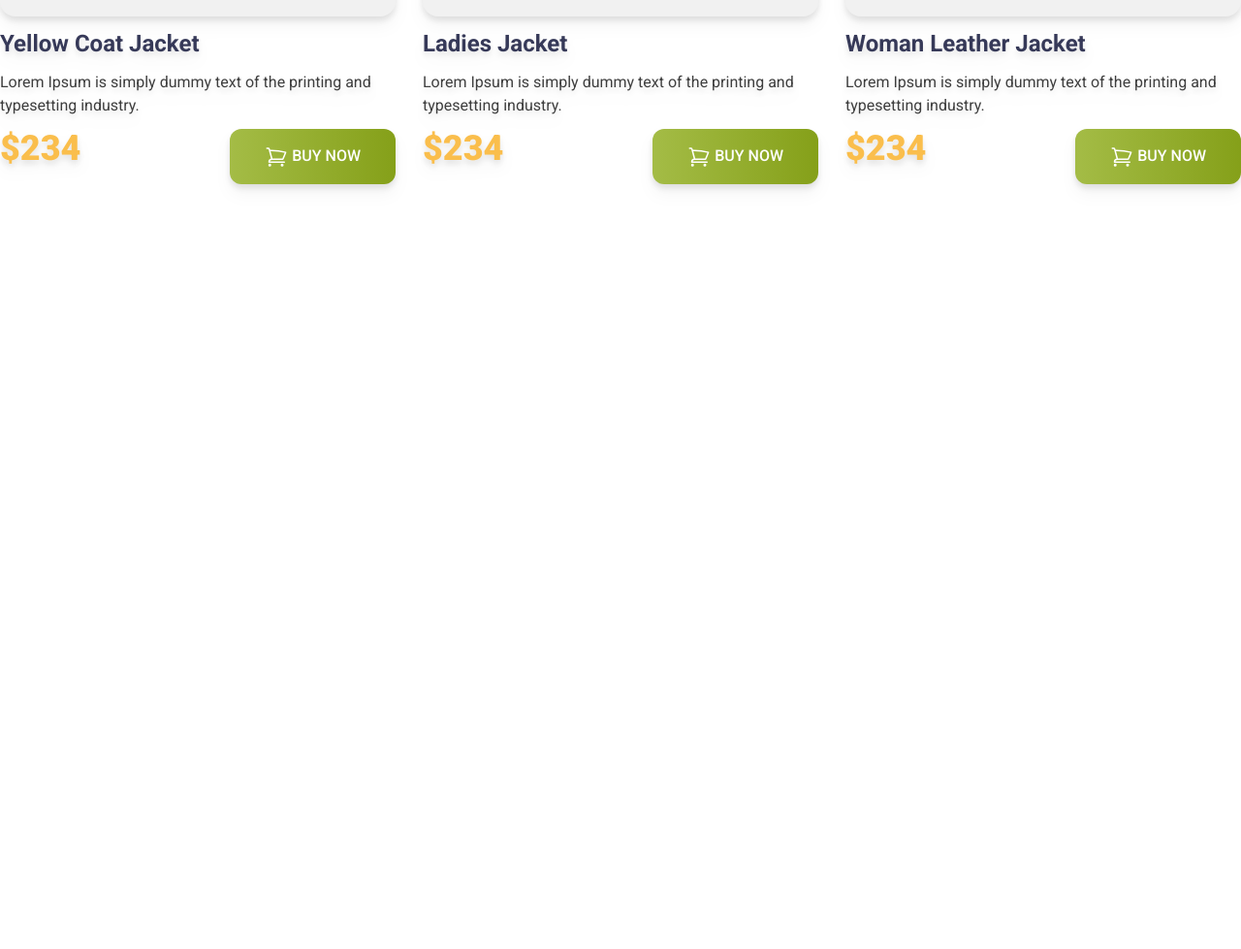
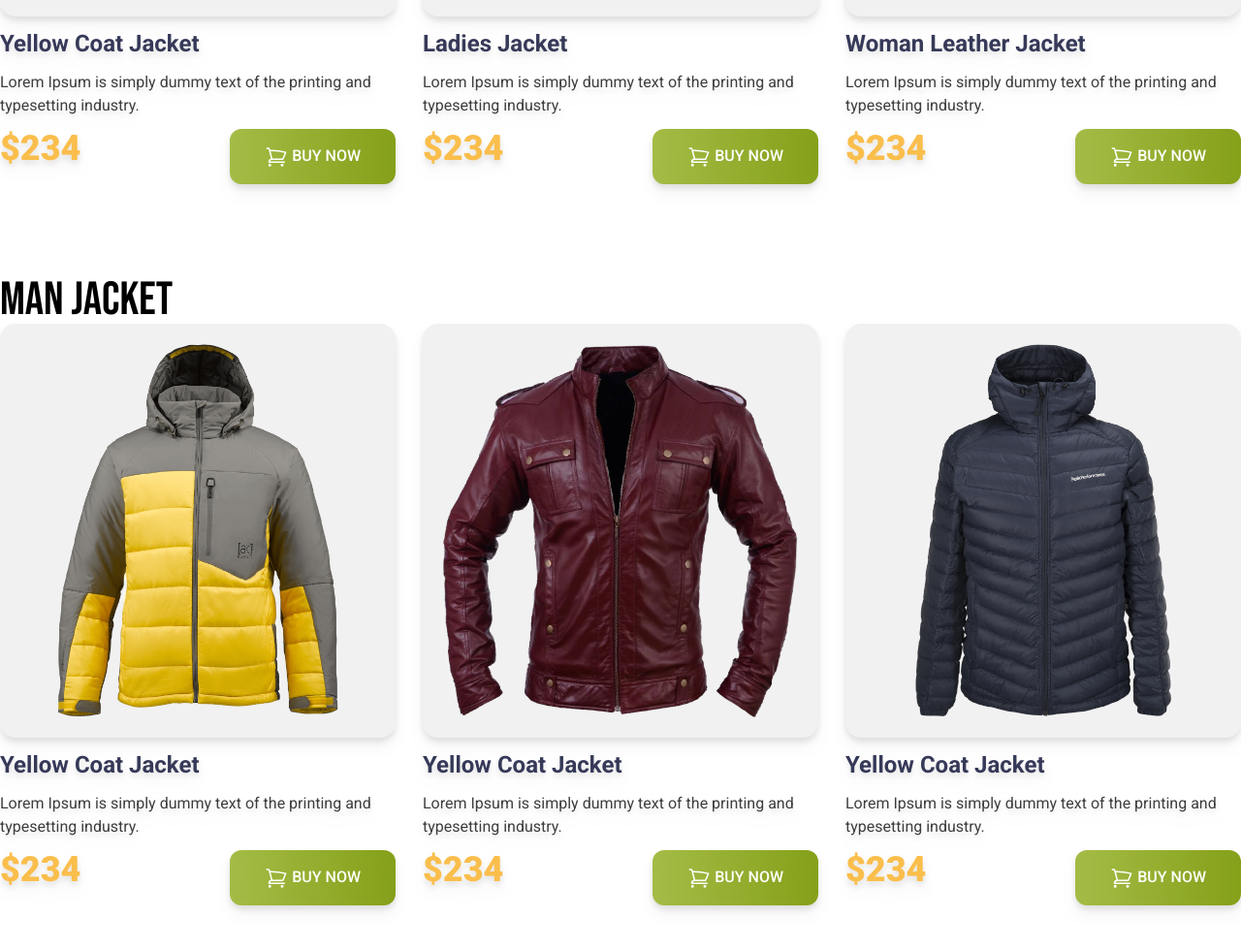
Before and after one commit to shakawat777/Tailwind-Project-1, a plain HTML site: page index.html in a window 1280 px wide. Shown: the part 1209-2188 px from the top of the page at 97% size. Before the commit the page ends 1447 px from the top, so only its background shows below. Drawn offline with nearby package versions, Linux system fonts and the light colour scheme.

Commit message:
men jacket section complete

```diff
--- a/index.html
+++ b/index.html
@@ -55,7 +55,7 @@
     <main class="max-w-7xl mx-auto">
         <!-- Woman-Jacket Section -->
         <section class="py-12">
-            <h3 class="text-5xl font-bebas">WoMan Jacket</h3>
+            <h3 class="text-5xl font-bebas">WoMa Jacknet</h3>
 
             <!-- Jacket container -->
             <div class="font-roboto gap-7 grid grid-cols-1 md:grid-cols-2 lg:grid-cols-3">
@@ -127,6 +127,81 @@
                </div>
             </div>
         </section>
+
+        <section class="py-12">
+            <h3 class="text-5xl font-bebas">Man Jacket</h3>
+            <div class="font-roboto gap-7 grid grid-cols-1 md:grid-cols-2 lg:grid-cols-3">
+                <!-- Men jacket-1 -->
+                <div class="space-y-3 drop-shadow-lg	">
+                    <div class="bg-[#F1F1F1] p-5 rounded-2xl">
+                        <img src="images/jacket-4.png" alt="">
+                    </div>
+                    <h4 class="text-2xl font-bold text-[#363958]">Yellow Coat Jacket </h4>
+                    <p class="text-base font-normal	text-[#3E3E3E] ">Lorem Ipsum is simply dummy text of the
+                        printing and typesetting industry.</p>
+
+                        <div class="flex justify-between">
+                            <h4 class="text-4xl font-black text-[#FABE4C]">$234</h4>
+                            <button
+                            class="bg-gradient-to-r from-[#A4BC46] to-[#85A019] py-4 px-9 rounded-xl uppercase text-[#fff] font-medium">
+                            <svg xmlns="http://www.w3.org/2000/svg" fill="none" viewBox="0 0 24 24" stroke-width="1.5"
+                                stroke="currentColor" class="w-6 h-6 inline	">
+                                <path stroke-linecap="round" stroke-linejoin="round"
+                                    d="M2.25 3h1.386c.51 0 .955.343 1.087.835l.383 1.437M7.5 14.25a3 3 0 0 0-3 3h15.75m-12.75-3h11.218c1.121-2.3 2.1-4.684 2.924-7.138a60.114 60.114 0 0 0-16.536-1.84M7.5 14.25 5.106 5.272M6 20.25a.75.75 0 1 1-1.5 0 .75.75 0 0 1 1.5 0Zm12.75 0a.75.75 0 1 1-1.5 0 .75.75 0 0 1 1.5 0Z" />
+                            </svg>
+
+                            BUY NOW</button>
+                        </div>
+                   </div>
+
+                   <!-- Men jacket-2 -->
+                <div class="space-y-3 drop-shadow-lg	">
+                    <div class="bg-[#F1F1F1] p-5 rounded-2xl">
+                        <img src="images/jacket-5.png" alt="">
+                    </div>
+                    <h4 class="text-2xl font-bold text-[#363958]">Yellow Coat Jacket </h4>
+                    <p class="text-base font-normal	text-[#3E3E3E] ">Lorem Ipsum is simply dummy text of the
+                        printing and typesetting industry.</p>
+
+                        <div class="flex justify-between">
+                            <h4 class="text-4xl font-black text-[#FABE4C]">$234</h4>
+                            <button
+                            class="bg-gradient-to-r from-[#A4BC46] to-[#85A019] py-4 px-9 rounded-xl uppercase text-[#fff] font-medium">
+                            <svg xmlns="http://www.w3.org/2000/svg" fill="none" viewBox="0 0 24 24" stroke-width="1.5"
+                                stroke="currentColor" class="w-6 h-6 inline	">
+                                <path stroke-linecap="round" stroke-linejoin="round"
+                                    d="M2.25 3h1.386c.51 0 .955.343 1.087.835l.383 1.437M7.5 14.25a3 3 0 0 0-3 3h15.75m-12.75-3h11.218c1.121-2.3 2.1-4.684 2.924-7.138a60.114 60.114 0 0 0-16.536-1.84M7.5 14.25 5.106 5.272M6 20.25a.75.75 0 1 1-1.5 0 .75.75 0 0 1 1.5 0Zm12.75 0a.75.75 0 1 1-1.5 0 .75.75 0 0 1 1.5 0Z" />
+                            </svg>
+
+                            BUY NOW</button>
+                        </div>
+                   </div>
+
+                   <!-- Men jacket-3 -->
+                <div class="space-y-3 drop-shadow-lg	">
+                    <div class="bg-[#F1F1F1] p-5 rounded-2xl">
+                        <img src="images/jacket-6.png" alt="">
+                    </div>
+                    <h4 class="text-2xl font-bold text-[#363958]">Yellow Coat Jacket </h4>
+                    <p class="text-base font-normal	text-[#3E3E3E] ">Lorem Ipsum is simply dummy text of the
+                        printing and typesetting industry.</p>
+
+                        <div class="flex justify-between">
+                            <h4 class="text-4xl font-black text-[#FABE4C]">$234</h4>
+                            <button
+                            class="bg-gradient-to-r from-[#A4BC46] to-[#85A019] py-4 px-9 rounded-xl uppercase text-[#fff] font-medium">
+                            <svg xmlns="http://www.w3.org/2000/svg" fill="none" viewBox="0 0 24 24" stroke-width="1.5"
+                                stroke="currentColor" class="w-6 h-6 inline	">
+                                <path stroke-linecap="round" stroke-linejoin="round"
+                                    d="M2.25 3h1.386c.51 0 .955.343 1.087.835l.383 1.437M7.5 14.25a3 3 0 0 0-3 3h15.75m-12.75-3h11.218c1.121-2.3 2.1-4.684 2.924-7.138a60.114 60.114 0 0 0-16.536-1.84M7.5 14.25 5.106 5.272M6 20.25a.75.75 0 1 1-1.5 0 .75.75 0 0 1 1.5 0Zm12.75 0a.75.75 0 1 1-1.5 0 .75.75 0 0 1 1.5 0Z" />
+                            </svg>
+
+                            BUY NOW</button>
+                        </div>
+                   </div>
+
+            </div>
+        </section>
     </main>
     <footer>
 
```
